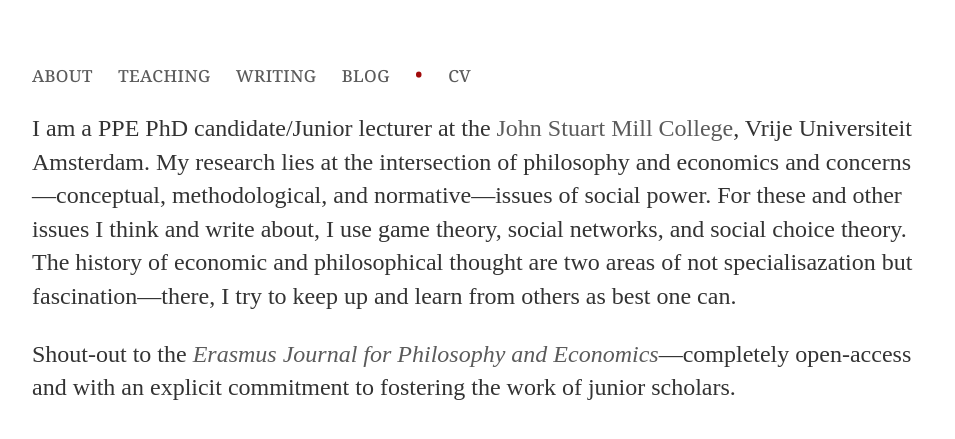
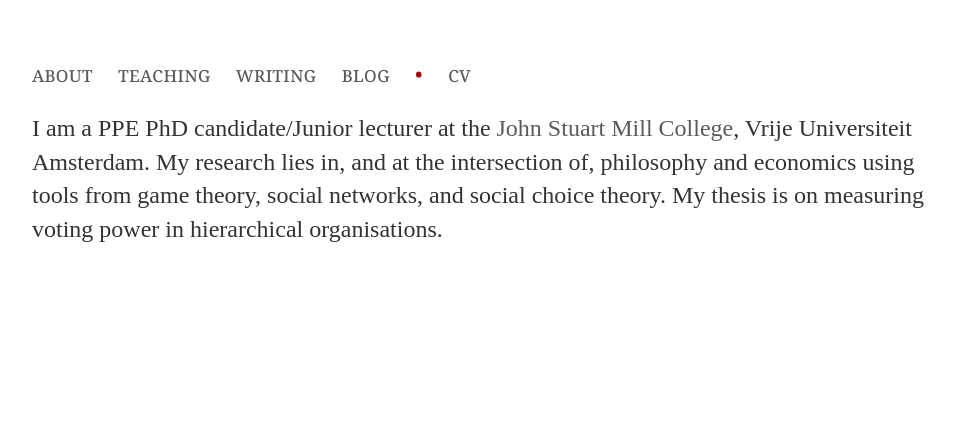
Before and after one commit to uzunovam/uzunovam, a Jekyll site: the page built from index.html, in a window 1280 px wide. Shown: the top 439 px of the page, without its empty margins (160-1115 px from the left). Built offline with Jekyll 4.4.1, drawn with Linux system fonts in a browser that asks for light colours.

Commit message:
Update index.html

```diff
--- a/index.html
+++ b/index.html
@@ -3,7 +3,6 @@ layout: default
 title: Marina Uzunova
 ---
 <div class="blurb">
-	<p>I am a PPE PhD candidate/Junior lecturer at the <a href="https://vu.nl/en/about-vu/faculties/faculty-of-humanities/departments/john-stuart-mill-college">John Stuart Mill College</a>, Vrije Universiteit Amsterdam. My research lies at the intersection of philosophy and economics and concerns—conceptual, methodological, and normative—issues of social power. For these and other issues I think and write about, I use game theory, social networks, and social choice theory. The history of economic and philosophical thought are two areas of not specialisazation but fascination—there, I try to keep up and learn from others as best one can.</p>
+	<p>I am a PPE PhD candidate/Junior lecturer at the <a href="https://vu.nl/en/about-vu/faculties/faculty-of-humanities/departments/john-stuart-mill-college">John Stuart Mill College</a>, Vrije Universiteit Amsterdam. My research lies in, and at the intersection of, philosophy and economics using tools from game theory, social networks, and social choice theory. My thesis is on measuring voting power in hierarchical organisations.</p>
 
-		<p>Shout-out to the <a href="https://www.ejpe.org/journal"><cite>Erasmus Journal for Philosophy and Economics</cite></a>—completely open-access and with an explicit commitment to fostering the work of junior scholars.</p>
 </div><!-- /.blurb -->
```
